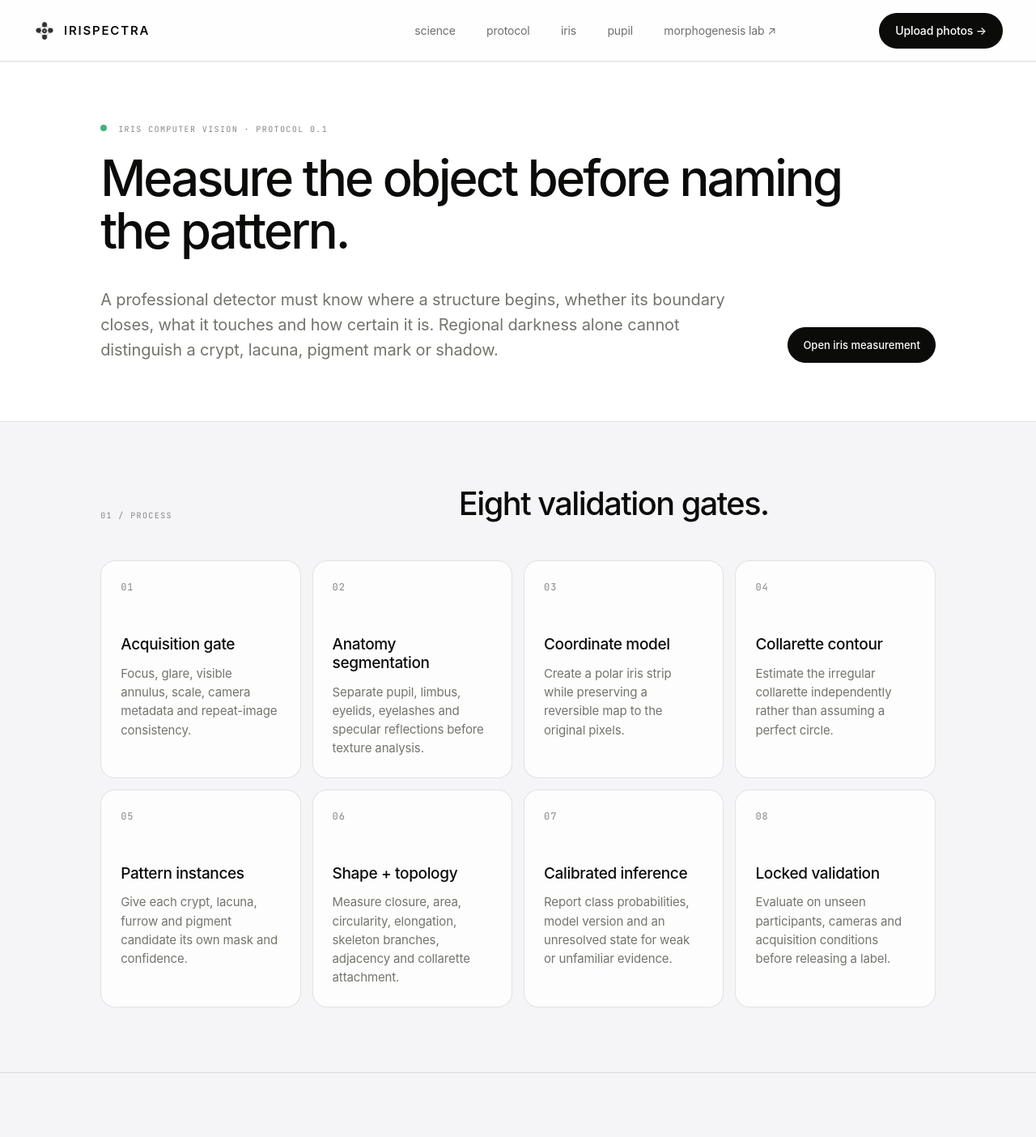
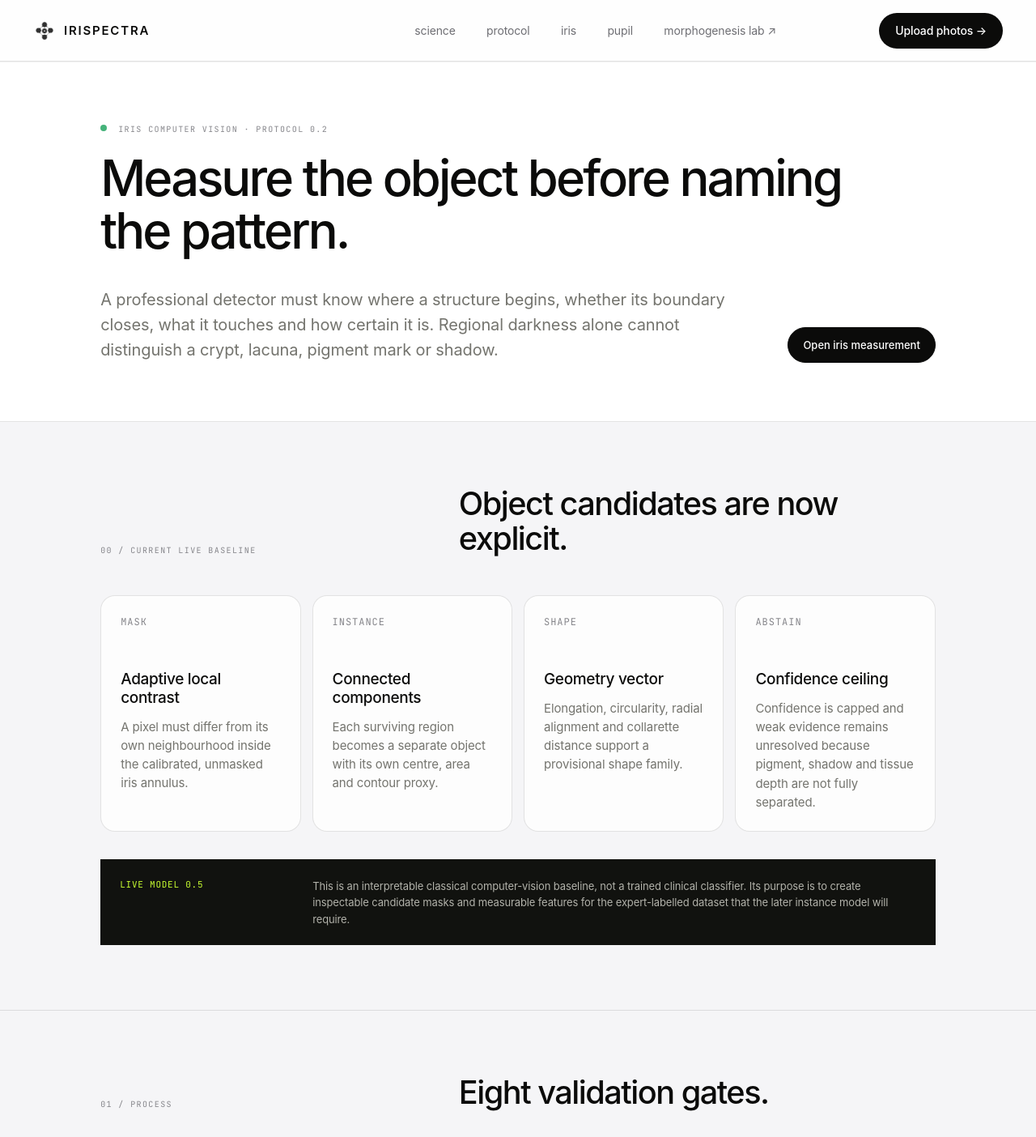
Before and after one commit to denizirban/irispectra-research-platform, a Next.js app: page /methods/vision in a window 1280 px wide. Shown: the top 1404 px of the page at 81% size. Built offline with nearby package versions, Linux system fonts and the light colour scheme; a web font is replaced by a local one.

Commit message:
Upgrade app/methods/vision/page.tsx measurement experience

```diff
--- a/app/methods/vision/page.tsx
+++ b/app/methods/vision/page.tsx
@@ -37,9 +37,20 @@ const validation = [
 export default function VisionProtocolPage() {
   return <main className="page-shell"><SiteHeader />
     <section className="methods-hero">
-      <p className="eyebrow"><span className="status-dot" />IRIS COMPUTER VISION · PROTOCOL 0.1</p>
+      <p className="eyebrow"><span className="status-dot" />IRIS COMPUTER VISION · PROTOCOL 0.2</p>
       <h1>Measure the object before naming the pattern.</h1>
       <div className="methods-hero-foot"><p>A professional detector must know where a structure begins, whether its boundary closes, what it touches and how certain it is. Regional darkness alone cannot distinguish a crypt, lacuna, pigment mark or shadow.</p><Link className="btn primary" href="/analyze">Open iris measurement</Link></div>
+    </section>
+
+    <section className="method-document">
+      <header><p className="eyebrow">00 / CURRENT LIVE BASELINE</p><h2>Object candidates are now explicit.</h2></header>
+      <div className="pipeline-grid four-up">
+        <article><span>MASK</span><h3>Adaptive local contrast</h3><p>A pixel must differ from its own neighbourhood inside the calibrated, unmasked iris annulus.</p></article>
+        <article><span>INSTANCE</span><h3>Connected components</h3><p>Each surviving region becomes a separate object with its own centre, area and contour proxy.</p></article>
+        <article><span>SHAPE</span><h3>Geometry vector</h3><p>Elongation, circularity, radial alignment and collarette distance support a provisional shape family.</p></article>
+        <article><span>ABSTAIN</span><h3>Confidence ceiling</h3><p>Confidence is capped and weak evidence remains unresolved because pigment, shadow and tissue depth are not fully separated.</p></article>
+      </div>
+      <div className="method-boundary"><strong>LIVE MODEL 0.5</strong><p>This is an interpretable classical computer-vision baseline, not a trained clinical classifier. Its purpose is to create inspectable candidate masks and measurable features for the expert-labelled dataset that the later instance model will require.</p></div>
     </section>
 
     <section className="method-document">
```
